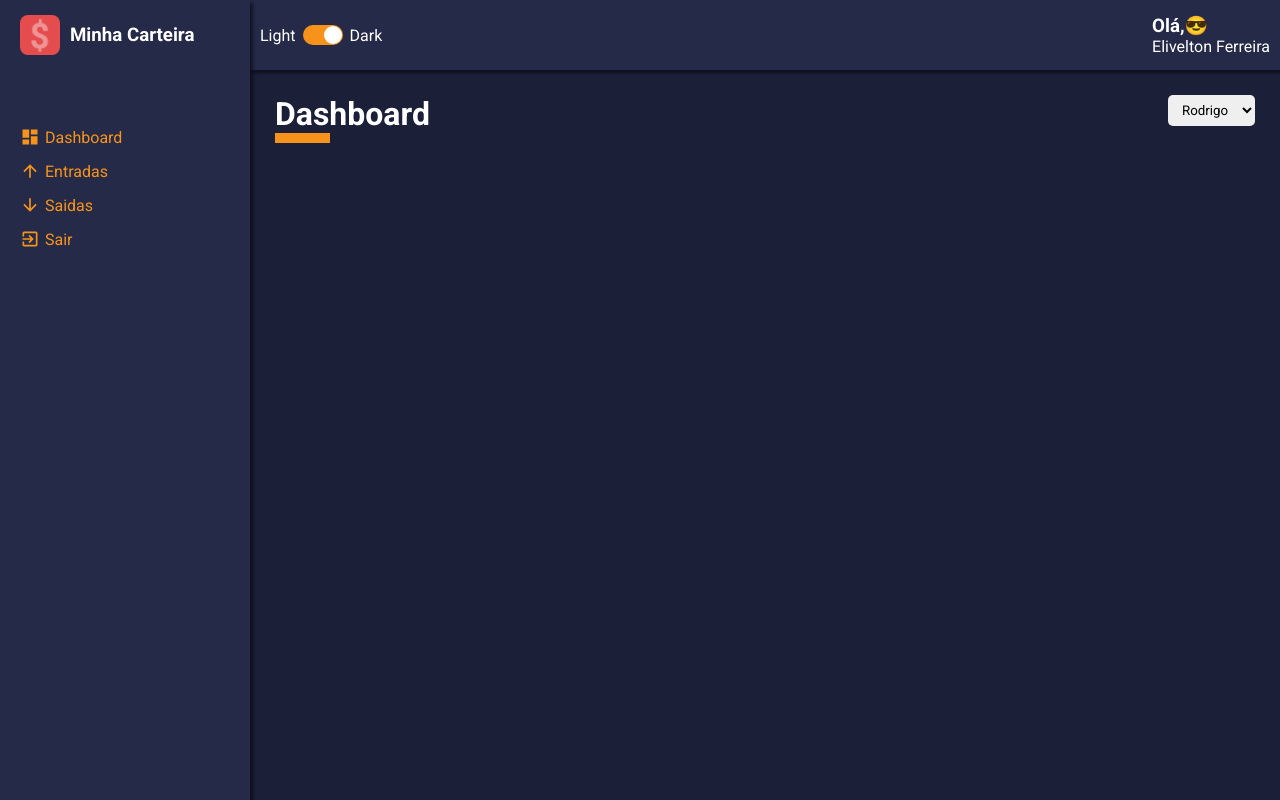
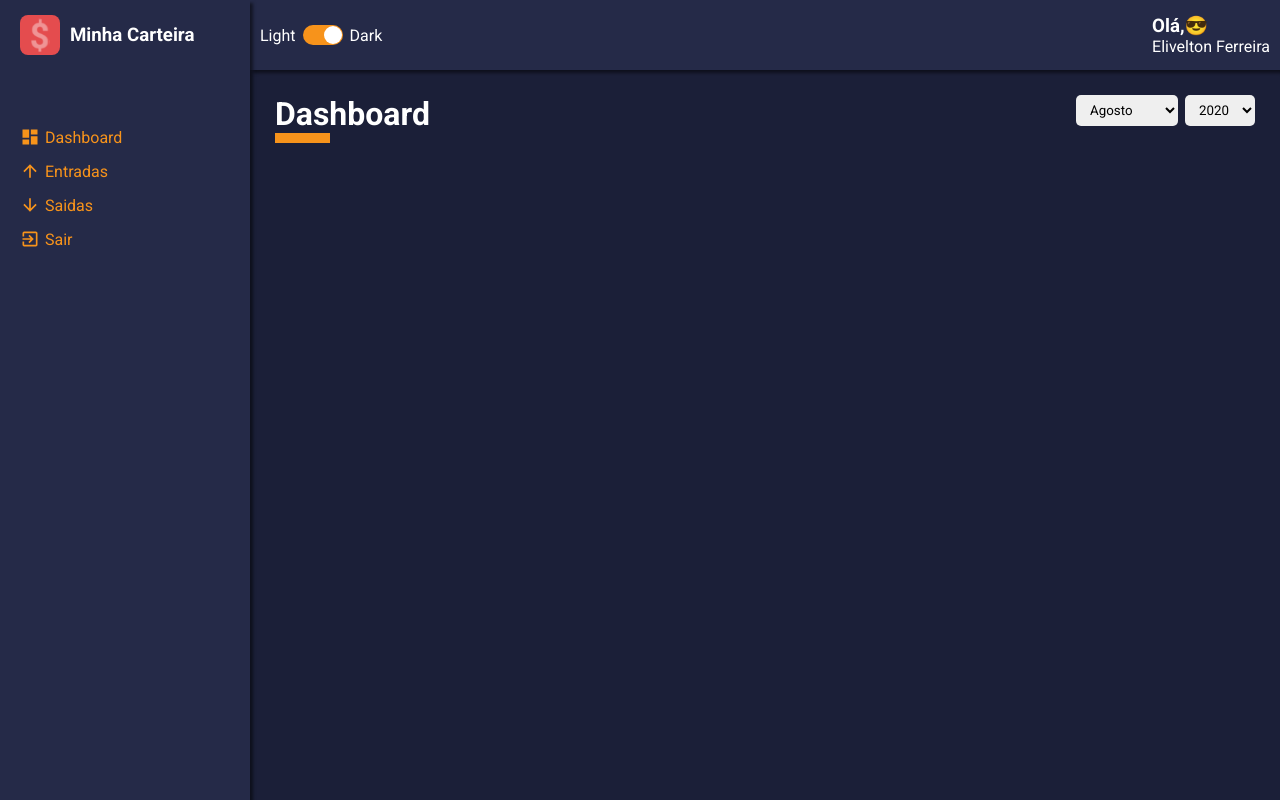
Before and after one commit to eliveltonsf/my-wallet, a React (Create React App) app: page /dashboard in a window 1280 px wide. Built offline with nearby package versions, Linux system fonts and the light colour scheme; the HTML template or start-up script is replaced by a standard one.

Commit message:
feat: adicionando seleção de mes e ano

```diff
--- a/src/pages/Dashboard/index.tsx
+++ b/src/pages/Dashboard/index.tsx
@@ -1,23 +1,65 @@
-import React from 'react';
+import React, { useState, useMemo } from 'react';
 
 import ContentHeader from '../../components/ContentHeader'
 import SelectInput from '../../components/SelectInput';
+import WalletBox from '../../components/WalletBox'
 
-import { Container } from './styles'
+import expenses from '../../repositories/expenses'
+import gains from '../../repositories/gains'
+import ListMounth from '../../utils/months'
+
+import {
+  Container,
+  Content
+} from './styles'
 
 
 const Dashboard: React.FC = () => {
+  const [monthSelected, setMonthSelected] = useState<string>(String(new Date().getMonth() + 1));
+  const [yearSelected, setYearSelected] = useState<string>(String(new Date().getFullYear()));
 
-  const options = [
-    { value: 'Elivelton', label: 'Rodrigo' },
-    { value: 'Maria', label: 'Maria' },
-    { value: 'Ana', label: 'Ana' }
-  ]
+  const months = useMemo(() => {
+    return ListMounth.map((mount, index) => {
+      return {
+        value: index + 1,
+        label: mount,
+      }
+    })
+  }, []);
+
+  const years = useMemo(() => {
+    let uniqueYears: number[] = [];
+
+    [...expenses, ...gains].forEach(item => {
+      const date = new Date(item.date)
+      const year = date.getFullYear();
+
+      if (!uniqueYears.includes(year)) {
+        uniqueYears.push(year)
+      }
+    })
+
+    return uniqueYears.map(year => {
+      return {
+        value: year,
+        label: year,
+      }
+    })
+  }, []);
 
   return (
     <Container>
       <ContentHeader title="Dashboard" lineColor="#f7931b">
-        <SelectInput options={options} onChange={() => { }} />
+        <SelectInput
+          options={months}
+          defaultValue={monthSelected}
+          onChange={e => setMonthSelected(e.target.value)}
+        />
+        <SelectInput
+          options={years}
+          defaultValue={yearSelected}
+          onChange={e => setYearSelected(e.target.value)}
+        />
 
       </ContentHeader>
     </Container>
```
